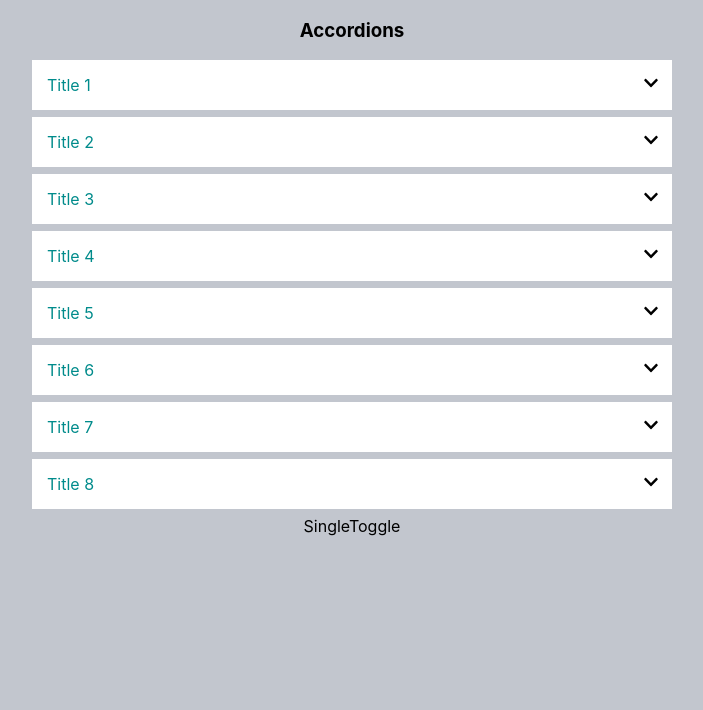
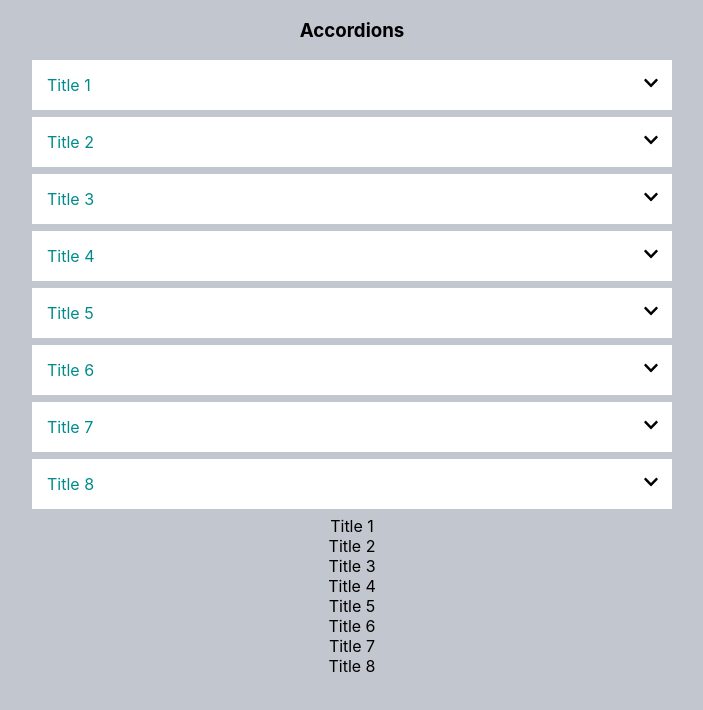
Before and after one commit to akhtarvahid/react-accordions, a React (Create React App) app in the folder react-accordions/: page / in a window 1280 px wide. Shown: the top 710 px of the page, without its empty margins (288-991 px from the left). Built offline with nearby package versions, Linux system fonts and the light colour scheme.

Commit message:
Single toggle template created

```diff
--- a/react-accordions/src/components/accordion2/SingleToggle.js
+++ b/react-accordions/src/components/accordion2/SingleToggle.js
@@ -1,10 +1,29 @@
 import React, { Component } from 'react'
+import listArray from "../../utils/data.json";
 
 export default class SingleToggle extends Component {
+    state = {
+        lists: []
+    }
+    componentDidMount() {
+        this.setState({
+            lists: listArray.map(list => ({ ...list, open: false }))
+        })
+    }
+    selectedRowHandler=(row)=> {
+      this.setState({
+          lists: this.state.lists.map(list => list.id === row.id ? ({...list, open: true }): list)
+      })
+    }
     render() {
         return (
             <div>
-                SingleToggle
+              {this.state.lists.map(list =>
+              <div key={list.id} onClick={() => this.selectedRowHandler(list)}>
+                 <div>{list.title}</div>
+                 {list.open && <div>Opened</div>}
+              </div>
+              )}
             </div>
         )
     }
```
